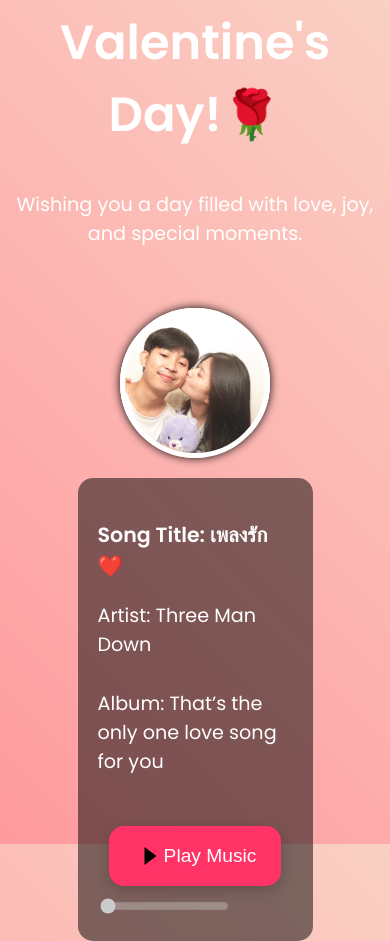
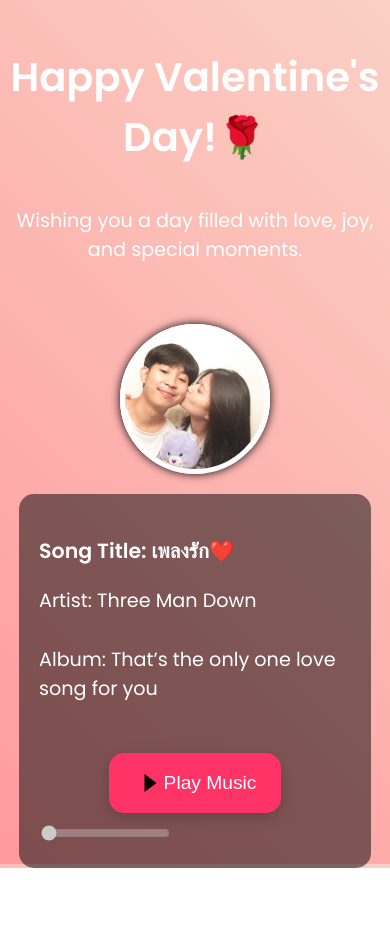
Before and after one commit to Maimeetang11/valentine-surprise, a website: page index.html in a window 390 px wide. After the commit the page ends 868 px from the top, so only its background shows below. Drawn offline with Linux system fonts and the light colour scheme.

Commit message:
Update index.html

```diff
--- a/index.html
+++ b/index.html
@@ -2,7 +2,7 @@
 <html lang="en">
   <head>
     <meta charset="UTF-8" />
-    <meta name="viewport" content="width=device-width, initial-scale=1.0" />
+    <meta name="viewport" content="width=device-width, initial-scale=1.0, maximum-scale=1, user-scalable=no" />
     <meta name="theme-color" content="#ff3366" />
     <title>Valentine's Day Surprise</title>
     <link href="https://fonts.googleapis.com/css2?family=Poppins:wght@300;400;600&display=swap" rel="stylesheet">
@@ -16,9 +16,10 @@
         padding: 0;
         display: flex;
         flex-direction: column;
-        justify-content: center;
+        justify-content: flex-start; /* จัดให้อยู่เริ่มต้นด้านบน */
         align-items: center;
         height: 100vh;
+        padding-top: 20px; /* เพิ่ม padding ด้านบน */
       }
 
       h1 {
@@ -122,6 +123,16 @@
         width: 100%;
         margin-top: 10px;
       }
+
+      @media (max-width: 768px) {
+        h1 {
+          font-size: 2.5rem; /* ปรับขนาดฟอนต์ให้เล็กลงบนมือถือ */
+        }
+
+        .music-container {
+          width: 80%; /* เพิ่มความกว้างของ music container บนมือถือ */
+        }
+      }
     </style>
   </head>
   <body>
```
